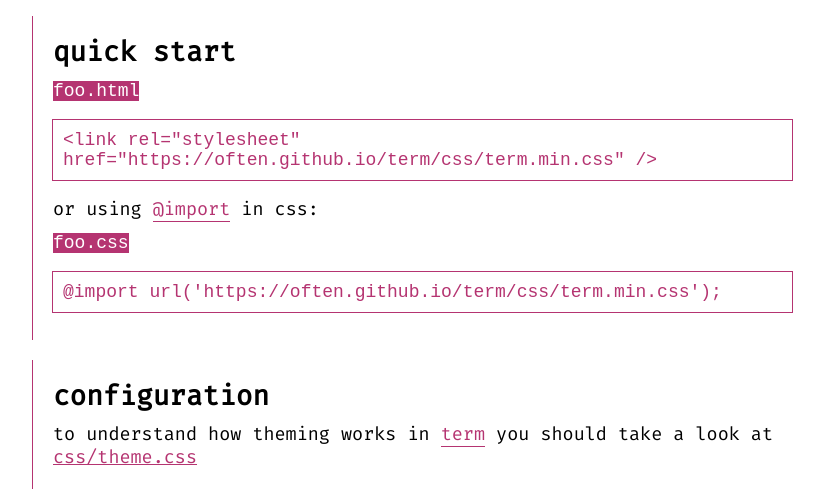
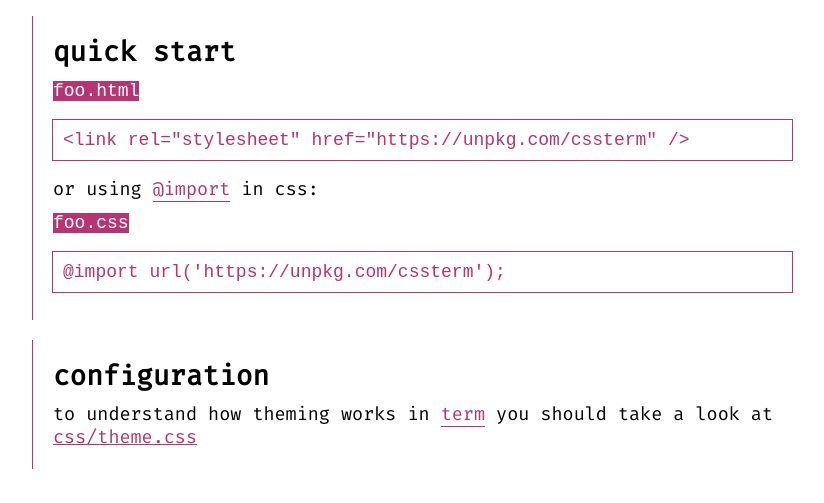
Before and after one commit to often/term, a plain HTML site: page usage.html in a window 1280 px wide. Shown: the part 101-604 px from the top of the page, without its empty margins (218-1042 px from the left). Drawn offline with Linux system fonts and the light colour scheme.

Commit message:
Update usage.html

```diff
--- a/usage.html
+++ b/usage.html
@@ -16,12 +16,12 @@
     <section>
       <h2>quick start</h2>
       <code>foo.html</code>
-      <pre>&lt;link rel="stylesheet" href="https://often.github.io/term/css/term.min.css" /></pre>
+      <pre>&lt;link rel="stylesheet" href="https://unpkg.com/cssterm" /></pre>
       <p>
         or using <mark>@import</mark> in css:
       </p>
       <code>foo.css</code>
-      <pre>@import url('https://often.github.io/term/css/term.min.css');</pre>
+      <pre>@import url('https://unpkg.com/cssterm');</pre>
     </section>
     <section>
       <h2>configuration</h2>
```
